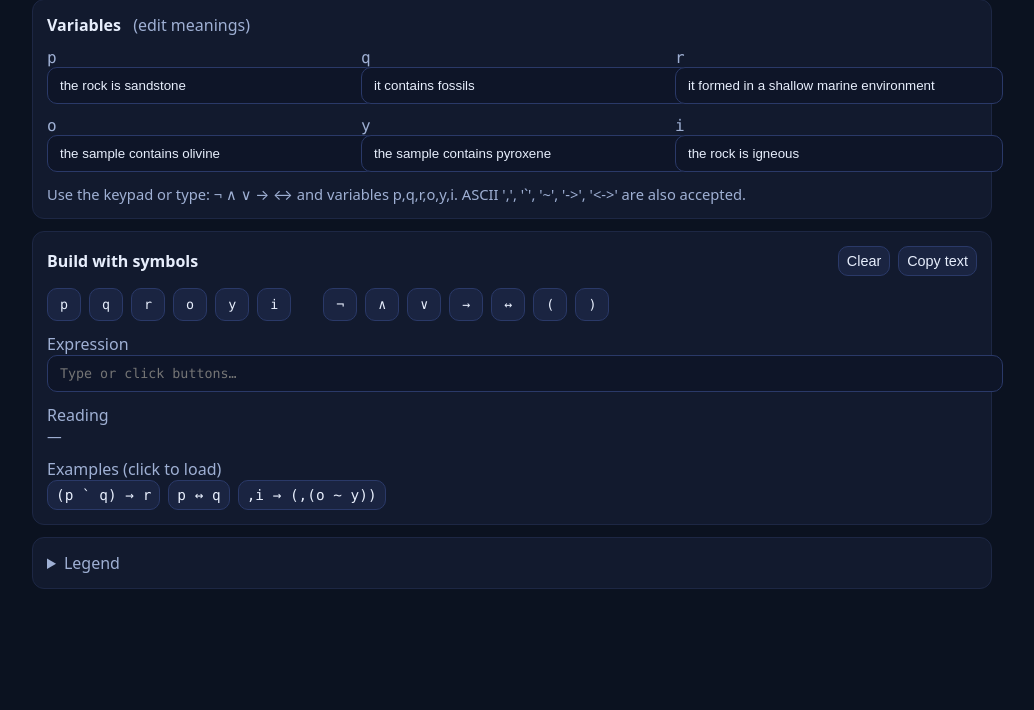
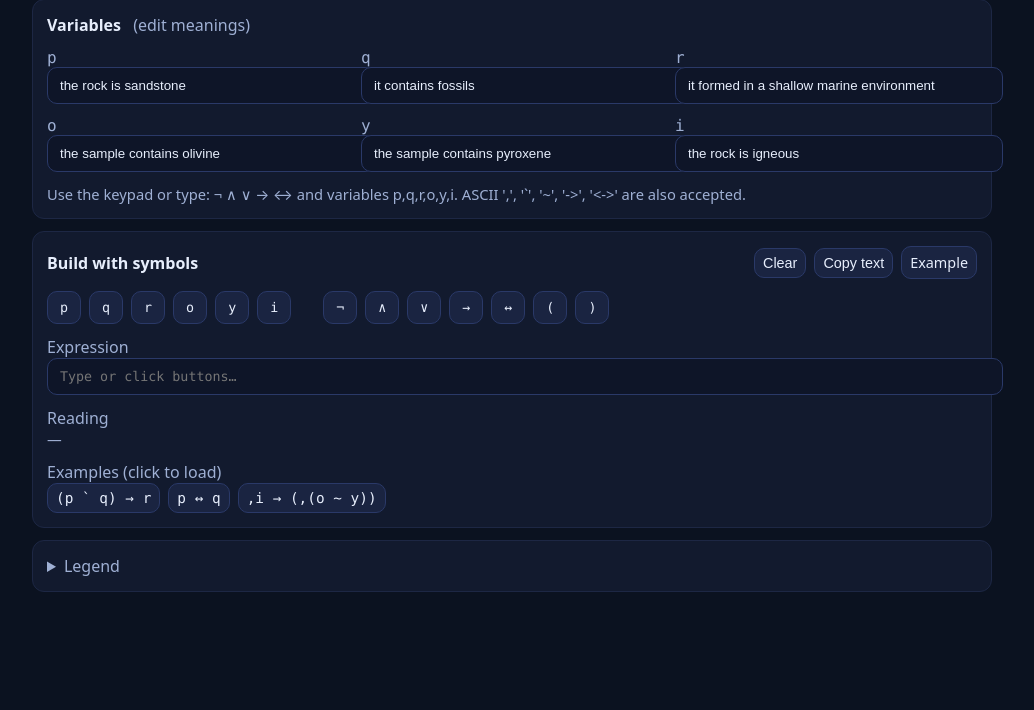
Before and after one commit to AIforimpact22/math1styear, a Flask app: page /logic-playground in a window 1280 px wide. Shown: the part 114-824 px from the top of the page, without its empty margins (128-1162 px from the left). Run offline with Flask 3, Linux system fonts and the light colour scheme.

Commit message:
Add example link to Logic Playground

```diff
--- a/templates/logic_playground.html
+++ b/templates/logic_playground.html
@@ -15,7 +15,7 @@
     .row { display:flex; gap:8px; align-items:center; flex-wrap:wrap; }
     .pill { padding: 6px 10px; border-radius:999px; background:#16203a; border:1px solid #273658; cursor:pointer; }
     .pill.active { background:#223059; }
-    .btn { padding: 8px 12px; border-radius: 10px; background:#1a2441; color:var(--ink); border:1px solid #2a3968; cursor:pointer; }
+    .btn { padding: 8px 12px; border-radius: 10px; background:#1a2441; color:var(--ink); border:1px solid #2a3968; cursor:pointer; display:inline-block; text-decoration:none; }
     .btn:hover { background:#223059; }
     .btn.small { padding: 6px 8px; font-size: .9rem; }
     .field { width:100%; padding:10px 12px; border-radius:10px; border:1px solid #2a3968; background:#0e1528; color:var(--ink); }
@@ -62,6 +62,7 @@
         <div class="row">
           <button class="btn small" id="clearBtn">Clear</button>
           <button class="btn small" id="copyBtn">Copy text</button>
+          <a class="btn small" id="exampleBtn" href="https://hawkarabdulhaq.github.io/mathforbsc/logics.html" target="_blank" rel="noopener noreferrer">Example</a>
         </div>
       </div>
       <div class="row">
```
